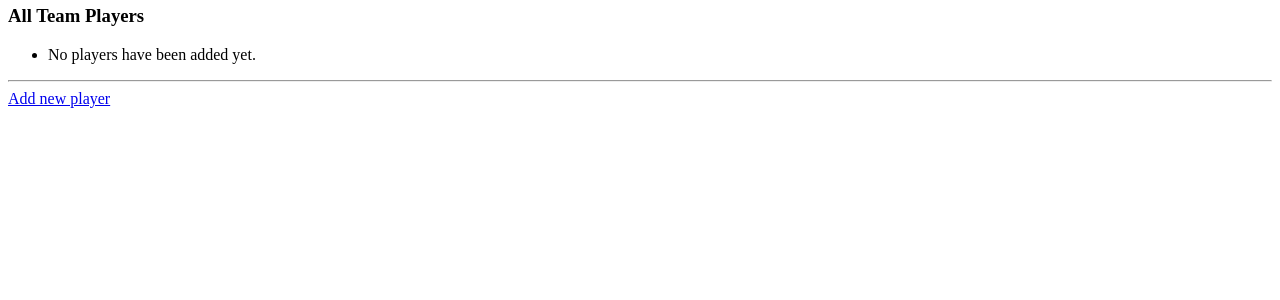
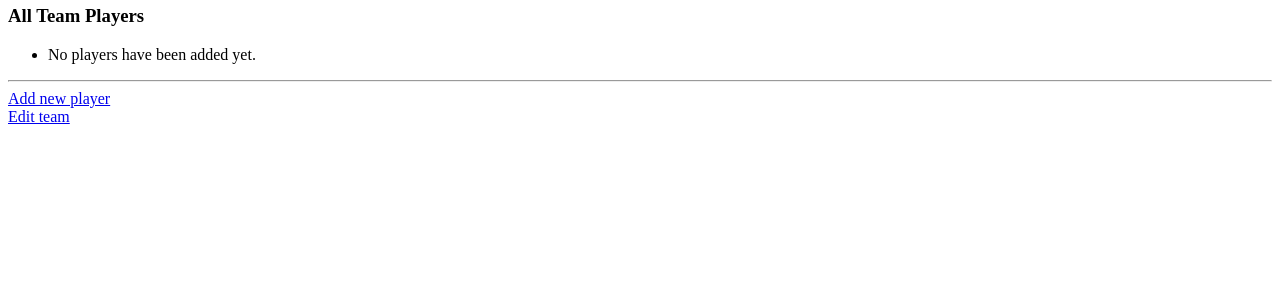
Before and after one commit to LaurelWalkerDavis/BaseballApp, a Django app: page /team/13 in a window 1280 px wide. Shown: the part 214-514 px from the top of the page. Run offline with Django 4.2, Linux system fonts and the light colour scheme; data comes from the database, SQL or seed files in the repository; both versions use the stored data as it was after the commit.

Commit message:
Edit team form loading

```diff
--- a/League_App/templates/League_App/league.html
+++ b/League_App/templates/League_App/league.html
@@ -31,5 +31,4 @@
     <br>
     <!-- <a href="{% url 'League_App:new_league' %}">Add a new league</a> --> <!-- do not give the option -->
     <a href="{% url 'League_App:new_team' league.id%}">Add new team</a>
-
 {%  endblock content %}
--- a/League_App/templates/League_App/team.html
+++ b/League_App/templates/League_App/team.html
@@ -22,5 +22,7 @@
         {% endfor %}
     </ul>
     <hr/>
-    <a href="{% url 'League_App:new_player' team.id%}">Add new player</a>
+    <a href="{% url 'League_App:new_player' team.id%}">Add new player</a><br>
+    <a href="{% url 'League_App:edit_team' team.id%}">Edit team</a>
+
 {%  endblock content %}
--- a/League_App/urls.py
+++ b/League_App/urls.py
@@ -18,5 +18,11 @@ urlpatterns = [
     # Adding new team
     path('new_team/<int:league_id>', views.new_team, name='new_team'),
     # Adding new player
-    path('new_player/<int:team_id>', views.new_player, name='new_player')
+    path('new_player/<int:team_id>', views.new_player, name='new_player'),
+
+    # Editing a league
+    #path('edit_league/', views.edit_league, name='edit_league'),
+    # Editing a team
+    path('edit_team/<int:team_id>', views.edit_team, name='edit_team')
+
 ]
--- a/League_App/views.py
+++ b/League_App/views.py
@@ -95,3 +95,20 @@ def new_player(request, team_id):
     # Display a blank or invalid form.
     context = {'team': team, 'form': form}
     return render(request, 'League_App/new_player.html', context)
+
+
+def edit_team(request, team_id):
+    """ edit an existing league """
+    team = Team.objects.get(id=team_id)
+    league = team.league
+    if request.method != 'POST':
+        # Initial request; pre-fill form with the current team.
+        form = TeamForm(instance=team)
+    else:
+        # POST data submitted; process data.
+        form = TeamForm(instance=team, data=request.POST)
+        if form.is_valid():
+            form.save()
+            return redirect('League_App:league', league_id=league.id)
+    context = {'team': team, 'league': league, 'form': form}
+    return render(request, 'League_App/edit_team.html', context)
```
Also changed, not shown: League_App/templates/League_App/edit_team.html (added, +14 -0 lines), db.sqlite3.
